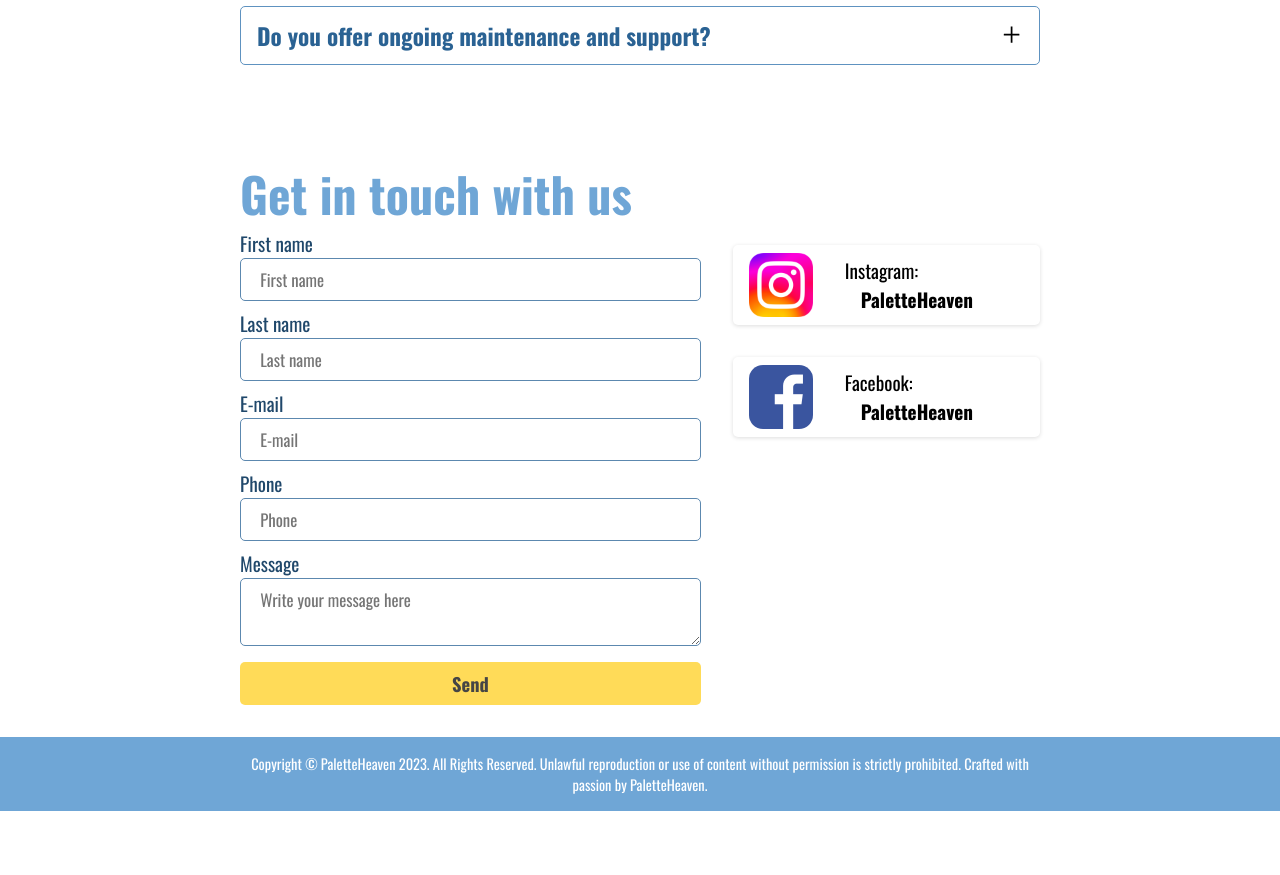
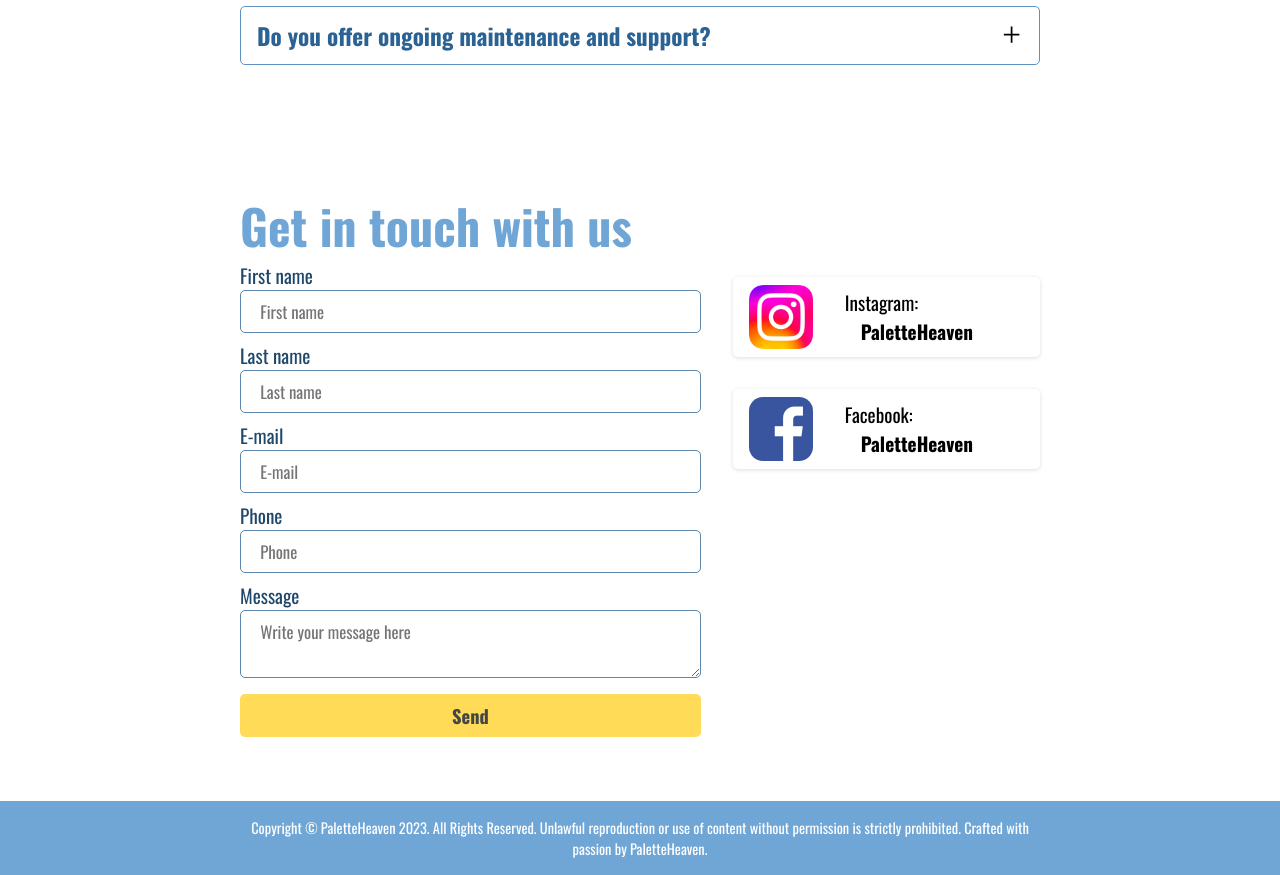
Before and after one commit to Tomas-Arrativel/PaletteHaven, a React (Vite) app: page / in a window 1280 px wide. Shown: the part 4587-5462 px from the top of the page. Before the commit the page ends 5398 px from the top, so only its background shows below. Built offline with nearby package versions, Linux system fonts and the light colour scheme.

Commit message:
adding a padding to contact

```diff
--- a/src/components/Contact/Contact.module.css
+++ b/src/components/Contact/Contact.module.css
@@ -1,5 +1,5 @@
 .contact {
-  padding: 2rem 15rem;
+  padding: 4rem 15rem;
 }
 
 .contact h2 {
```
